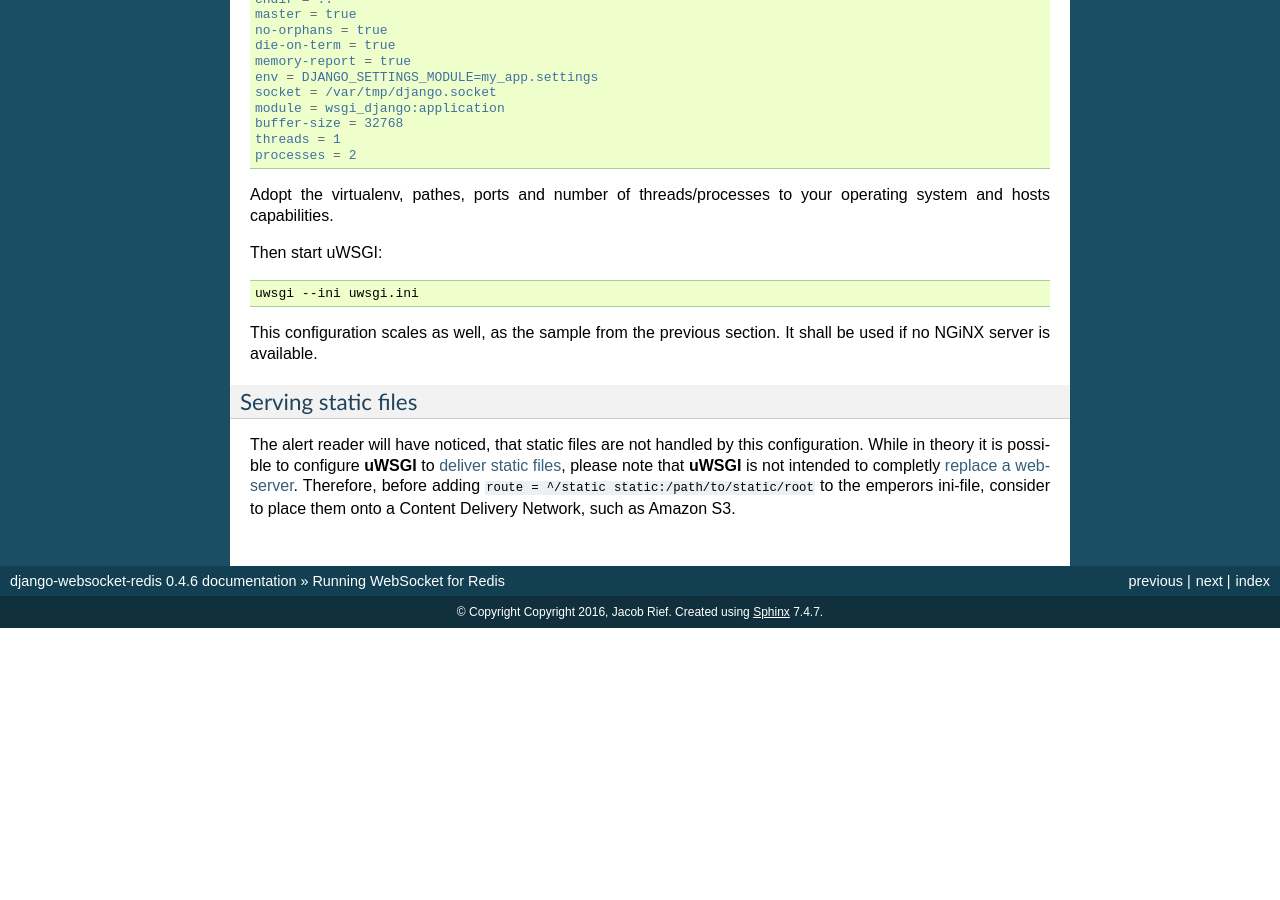
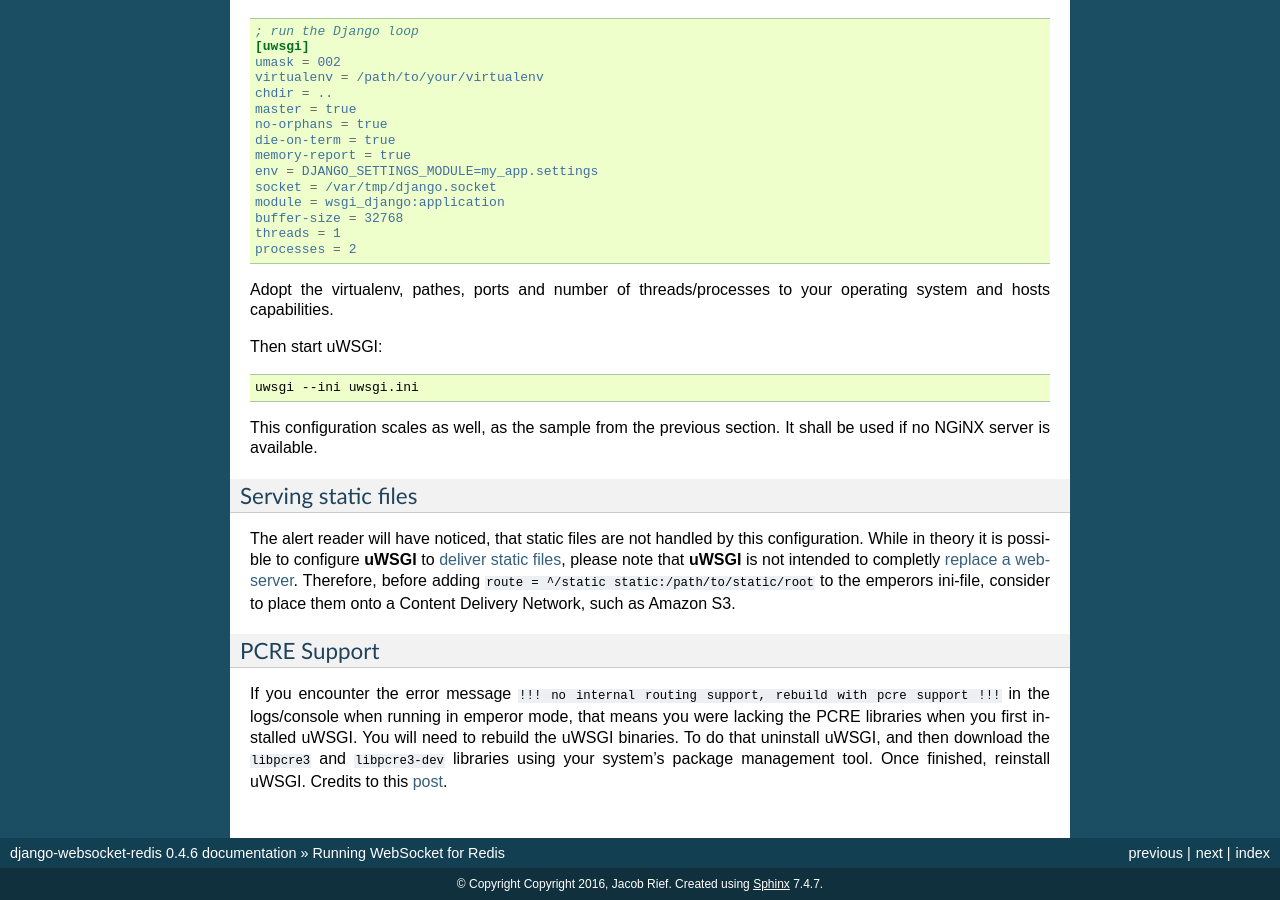
Before and after one commit to jrief/django-websocket-redis, a Sphinx documentation site: the page built from docs/running.rst, in a window 1280 px wide and 900 px high, scrolled down 4496 px. Built offline with Sphinx 7.4.7, drawn with Linux system fonts in a browser that asks for light colours; before the commit the page ends 5124 px from its top, so only the background shows below that; some of the changed text lies outside the part shown.

Commit message:
Added troubleshooting info for running in uWSGI emperor mode

```diff
--- a/docs/running.rst
+++ b/docs/running.rst
@@ -210,6 +210,10 @@ Django with WebSockets for Redis as a stand alone uWSGI server in emperor mode
 In this configuration the **uWSGI** server owns both main loops. To distinguish WebSockets from
 normal requests, use uWSGI's `internal routing`_ capabilities.
 
+.. note:: The internal routing capabilities of uWSGI is dependent on the Perl Compatible Regular Expressions
+	(PCRE) library. Make sure that your uWSGI was built with PCRE support if you plan to run in emperor mode.
+	Please refer to the :ref:`PCRE Support` section below for more information.
+
 First create the two applications, ``wsgi_django.py`` and ``wsgi_websocket.py`` using the same code
 as in the above example. These are the two entry points for uWSGI. Then create these three
 ini-files, one for the emperor, say ``uwsgi.ini``:
@@ -290,3 +294,16 @@ onto a Content Delivery Network, such as Amazon S3.
 .. _internal routing: https://uwsgi.readthedocs.org/en/latest/InternalRouting.html
 .. _deliver static files: https://uwsgi.readthedocs.org/en/latest/InternalRouting.html?highlight=routing#static
 .. _replace a webserver: http://uwsgi-docs.readthedocs.org/en/latest/HTTP.html#can-i-use-uwsgi-s-http-capabilities-in-production
+
+
+.. _PCRE Support:
+
+PCRE Support
+------------
+If you encounter the error message ``!!! no internal routing support, rebuild with pcre support !!!``
+in the logs/console when running in emperor mode, that means you were lacking the PCRE libraries
+when you first installed uWSGI. You will need to rebuild the uWSGI binaries. To do that uninstall uWSGI, and
+then download the ``libpcre3`` and ``libpcre3-dev`` libraries using your system's package management tool.
+Once finished, reinstall uWSGI. Credits to this `post`_.
+
+.. _post: http://stackoverflow.com/a/22645915/4284628
```
